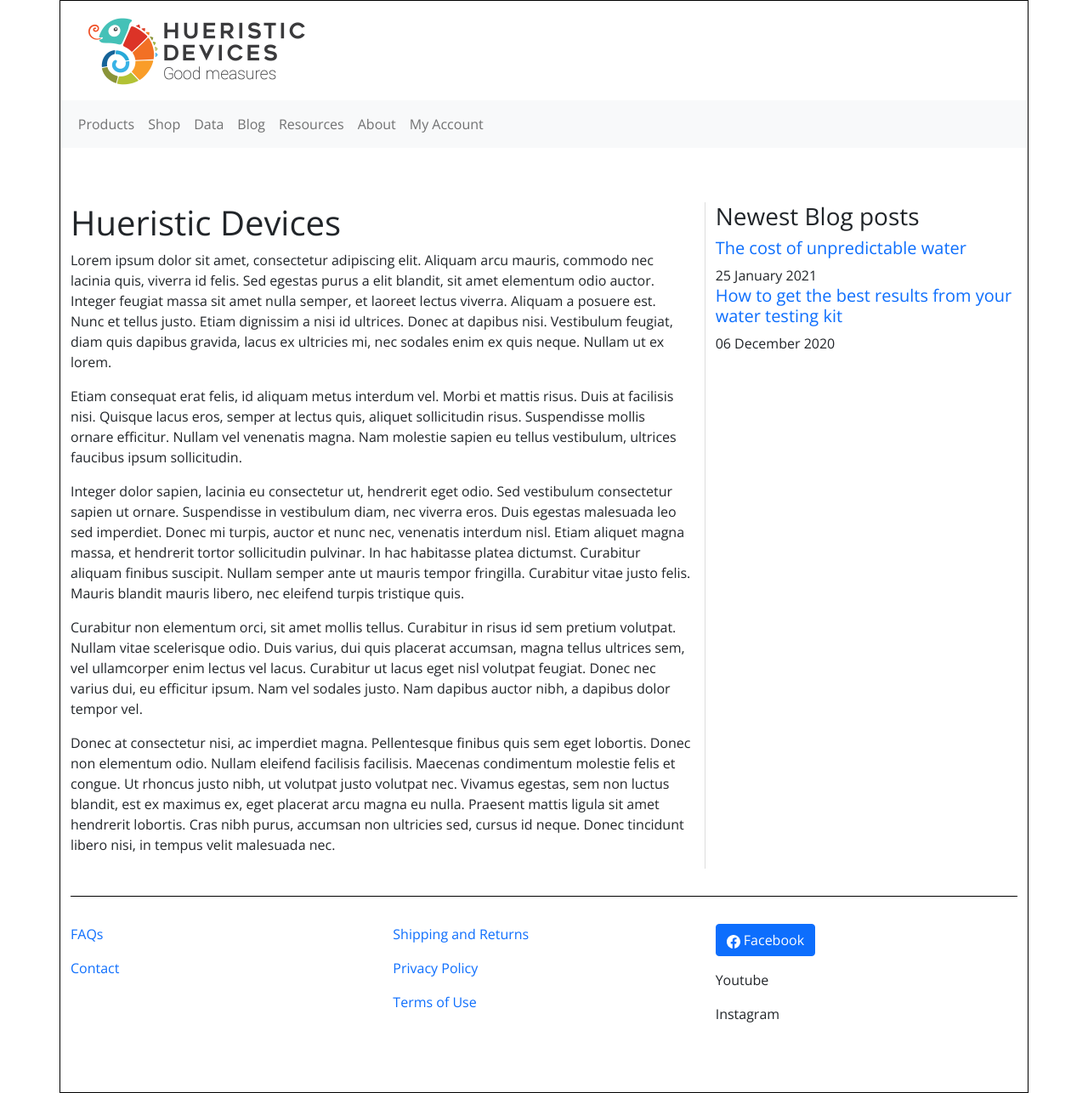
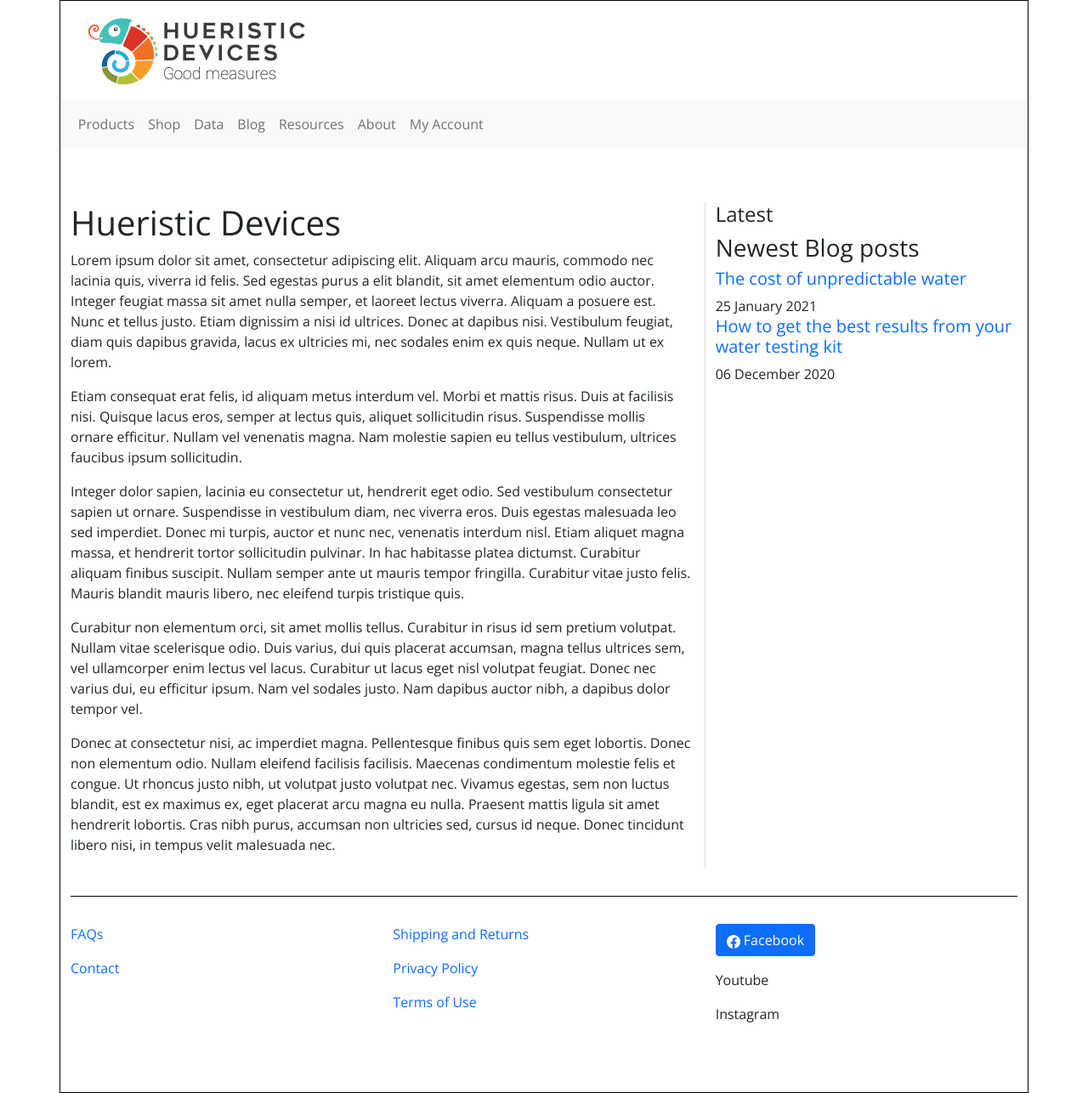
Before and after one commit to joannas97/staging, a Jekyll site: the page built from index.md, in a window 1280 px wide. Shown: the whole page at 85% size. Built offline with Jekyll 4.4.1, drawn with Linux system fonts in a browser that asks for light colours.

Commit message:
Added an include

```diff
--- /dev/null
+++ b/_includes/announcements.html
@@ -0,0 +1 @@
+<h4>Latest</h4>
--- a/_layouts/default.html
+++ b/_layouts/default.html
@@ -56,6 +56,7 @@
                 </div>
 
                 <div class="col-md-4">
+                    {% include announcements.html %}
                     <h3>Newest Blog posts</h3>
                     <div>
                       {% for post in site.posts limit:3%}
```
